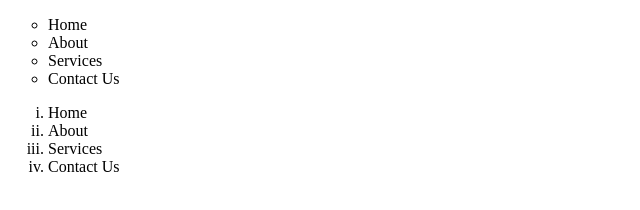
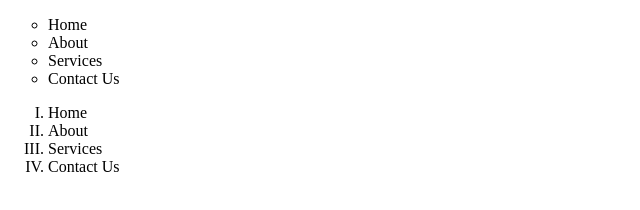
Before and after one commit to Abhisheksingh734/HTML_lecture, a plain HTML site: page Chp4/list.html in a window 1280 px wide. Shown: the full height of the page, 0-640 px from the left. Drawn offline with Linux system fonts and the light colour scheme.

Commit message:
Html list

```diff
--- a/Chp4/list.html
+++ b/Chp4/list.html
@@ -15,7 +15,7 @@
 
 
     </ul>
-    <ol type="i">
+    <ol type="I">
         <li>Home</li>
         <li>About</li>
         <li>Services</li>
```
